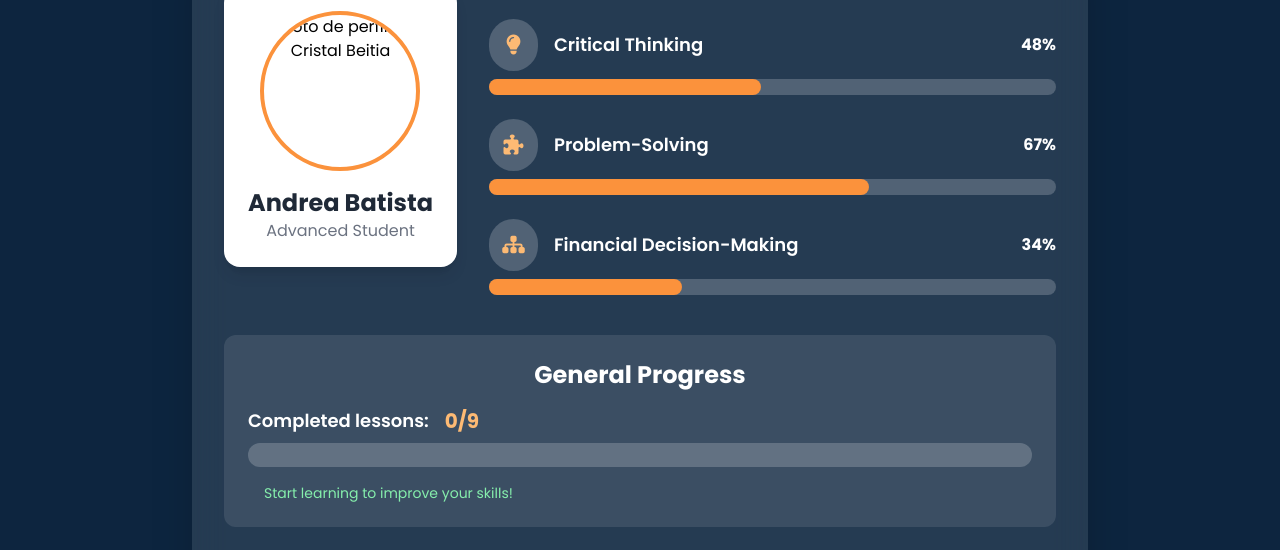
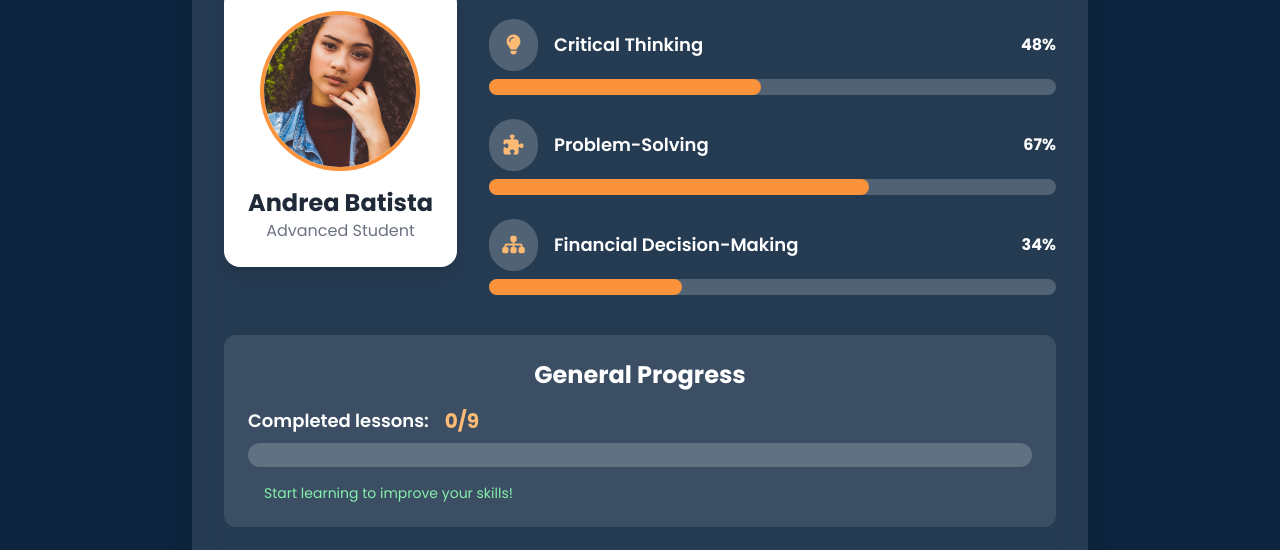
Before and after one commit to jmely19/Penta-App, a plain HTML site: page docs/profile.html in a window 1280 px wide. Shown: the part 250-800 px from the top of the page. Drawn offline with nearby package versions, Linux system fonts and the light colour scheme.

Commit message:
Update profile.html

```diff
--- a/docs/profile.html
+++ b/docs/profile.html
@@ -53,7 +53,7 @@
                     <!-- Tarjeta de Perfil -->
                     <div class="flex-shrink-0 text-center">
                         <div class="bg-white rounded-2xl p-6 shadow-lg">
-                            <img src="pexels-matheushenrin-2121122.jpg" alt="Foto de perfil de Cristal Beitia" class="w-40 h-40 rounded-full mx-auto border-4 border-orange-400 object-cover">
+                            <img src="images/pexels-matheushenrin-2121122.jpg" alt="Foto de perfil de Cristal Beitia" class="w-40 h-40 rounded-full mx-auto border-4 border-orange-400 object-cover">
                             <h2 class="text-2xl font-bold text-gray-800 mt-4">Andrea Batista</h2>
                             <p class="text-gray-500">Advanced Student</p>
                         </div>
```
